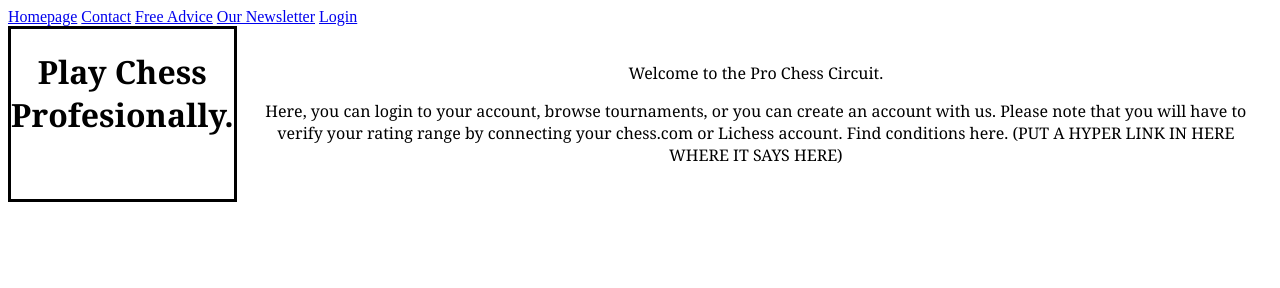
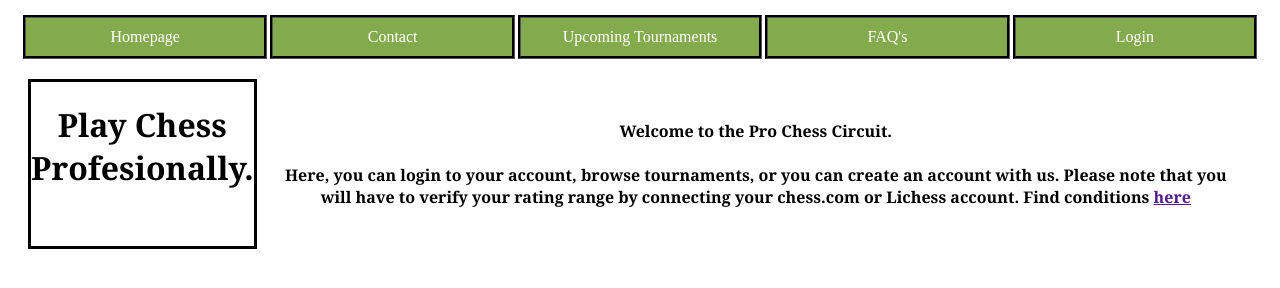
Before and after one commit to JordanRogers99/Chess-for-cash, a plain HTML site: page index.html in a window 1280 px wide. Drawn offline with Linux system fonts and the light colour scheme.

Commit message:
links designed and hyperlink added, multiple pages

```diff
--- a/index.html
+++ b/index.html
@@ -17,9 +17,9 @@
 
         <a class="contact" href=" ./pages/contact.html">Contact</a>
 
-        <a class="tournaments" href=" ./pages/tournaments.html">Free Advice</a>
+        <a class="tournaments" href=" ./pages/tournaments.html">Upcoming Tournaments</a>
 
-        <a class="FAQ" href=" ./pages/FAQ.html">Our Newsletter</a>
+        <a class="FAQ" href=" ./pages/FAQ.html">FAQ's</a>
 
         <a class="login" href=" ./pages/login.html">Login</a>
 
@@ -31,10 +31,10 @@
         <h1>Play Chess Profesionally.</h1>
     </div>
     <div class="intro">
-        <p>Welcome to the Pro Chess Circuit.</p>
-        <p>Here, you can login to your account, browse tournaments, or you can create an account with us. Please note that
-            you will have to verify your rating range by connecting your chess.com or Lichess account. Find conditions here. (PUT A HYPER LINK IN HERE WHERE IT SAYS HERE)
-        </p>
+        <h4>Welcome to the Pro Chess Circuit.</h4>
+        <h4>Here, you can login to your account, browse tournaments, or you can create an account with us. Please note that
+            you will have to verify your rating range by connecting your chess.com or Lichess account. Find conditions <span><a href="" ./pages/FAQ.html">here</a></span>
+        </h4>
 </div>
 
 </div>
--- a/styles.css
+++ b/styles.css
@@ -5,6 +5,7 @@
     justify-content: space-around;
     gap: 3px;
     text-align: center;
+    margin: 20px;
 }
 
     .Logo {
@@ -16,3 +17,68 @@
         font-family: Georgia, 'Times New Roman', Times, serif;
         margin: 20px;
     }
+
+
+
+.links {
+display: flex;
+flex-direction: row;
+justify-content: space-around;
+gap: 3px;
+margin: 15px;
+}
+
+    .home {
+        border-style:groove;
+        border-color: black;
+        padding: 10px;
+        flex: 1 0 10px;
+        text-align: center;
+        text-decoration: none;
+        color:white;
+        background-color: rgb(131, 171, 77);
+    }
+
+    .contact {
+        border-style:groove;
+        border-color: black;
+        padding: 10px;
+        flex: 1 0 10px;
+        text-align: center;
+        text-decoration: none;
+        color:white;
+        background-color: rgb(131, 171, 77);
+    }
+
+    .FAQ {
+        border-style:groove;
+        border-color: black;
+        padding: 10px;
+        flex: 1 0 10px;
+        text-align: center;
+        text-decoration: none;
+        color:white;
+        background-color: rgb(131, 171, 77);
+    }
+
+    .tournaments {
+        border-style:groove;
+        border-color: black;
+        padding: 10px;
+        flex: 1 0 10px;
+        text-align: center;
+        text-decoration: none;
+        color:white;
+        background-color: rgb(131, 171, 77);
+    }
+
+    .login {
+        border-style:groove;
+        border-color: black;
+        padding: 10px;
+        flex: 1 0 10px;
+        text-align: center;
+        text-decoration: none;
+        color:white;
+        background-color: rgb(131, 171, 77);
+    }
```
